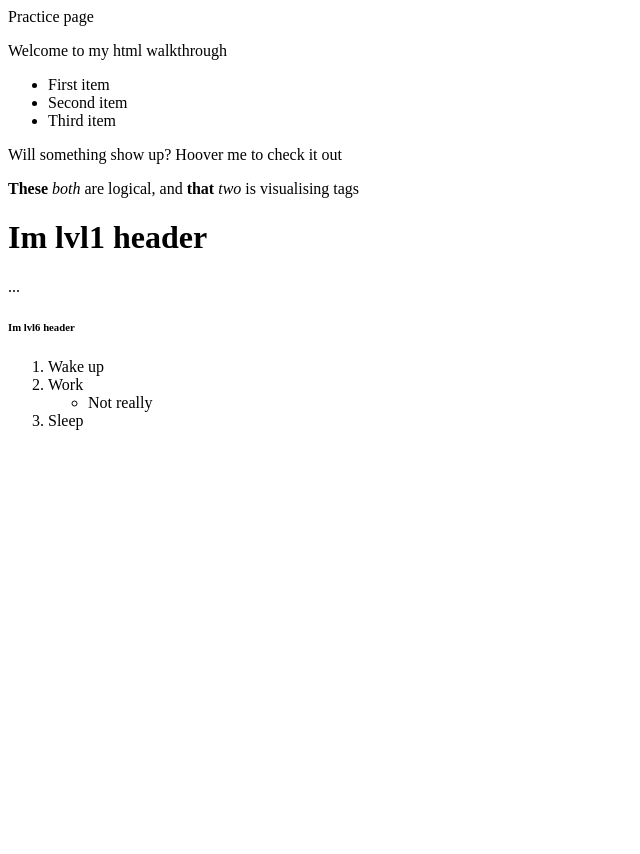
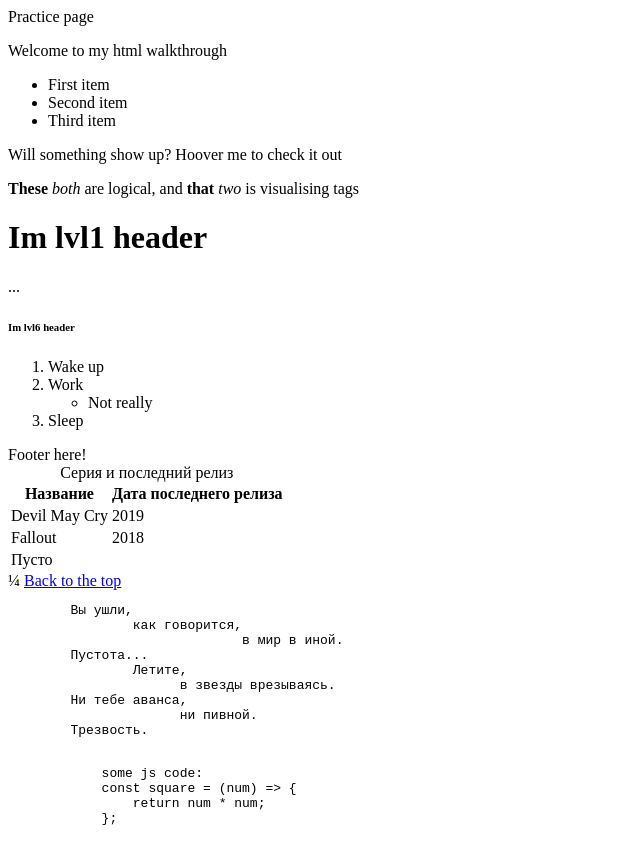
Before and after one commit to cReedJke/code-basics.html, a plain HTML site: page index.html in a window 1280 px wide. Shown: the whole page, without its empty margins (0-640 px from the left). Before the commit the page ends 800 px from the top, so only its background shows below. Drawn offline with Linux system fonts and the light colour scheme.

Commit message:
complete new lessons

```diff
--- a/index.html
+++ b/index.html
@@ -5,7 +5,7 @@
     <tite>Practice page</tite>
 </head>
 <body>
-    <p>Welcome to my html walkthrough</p>
+    <p id="example">Welcome to my html walkthrough</p>
 
     <ul>
         <li>First item</li>
@@ -30,16 +30,55 @@
         </li>
         <li>Sleep</li>
     </ol>
+
+    <table>
+        <caption>Серия и последний релиз</caption>
+        <thead>
+          <tr>
+            <th>Название</th>
+            <th>Дата последнего релиза</th>
+          </tr>
+        </thead>
+        <tbody>
+          <tr>
+            <td>Devil May Cry</td>
+            <td>2019</td>
+          </tr>
+          <tr>
+            <td>Fallout</td>
+            <td>2018</td>
+          </tr>
+          <tr>
+            <td colspan='2'>Пусто</td>
+          </tr>
+        </tbody>
+        <footer>Footer here!</footer>
+    </table>
+
+    &frac14;
+
+    <a href="#example">Back to the top</a>
+
+    <pre>
+        Вы ушли,
+                как говорится,
+                              в мир в иной.
+        Пустота...
+                Летите,
+                      в звезды врезываясь.
+        Ни тебе аванса,
+                      ни пивной.
+        Трезвость.
+    </pre>
+
+    <code>
+        <pre>
+            some js code:
+            const square = (num) => {
+                return num * num;
+            };
+        </pre>
+    </code>
+
 </body>
-
-
-
-
-
-
-
-
-
-
-
 </html>
```
